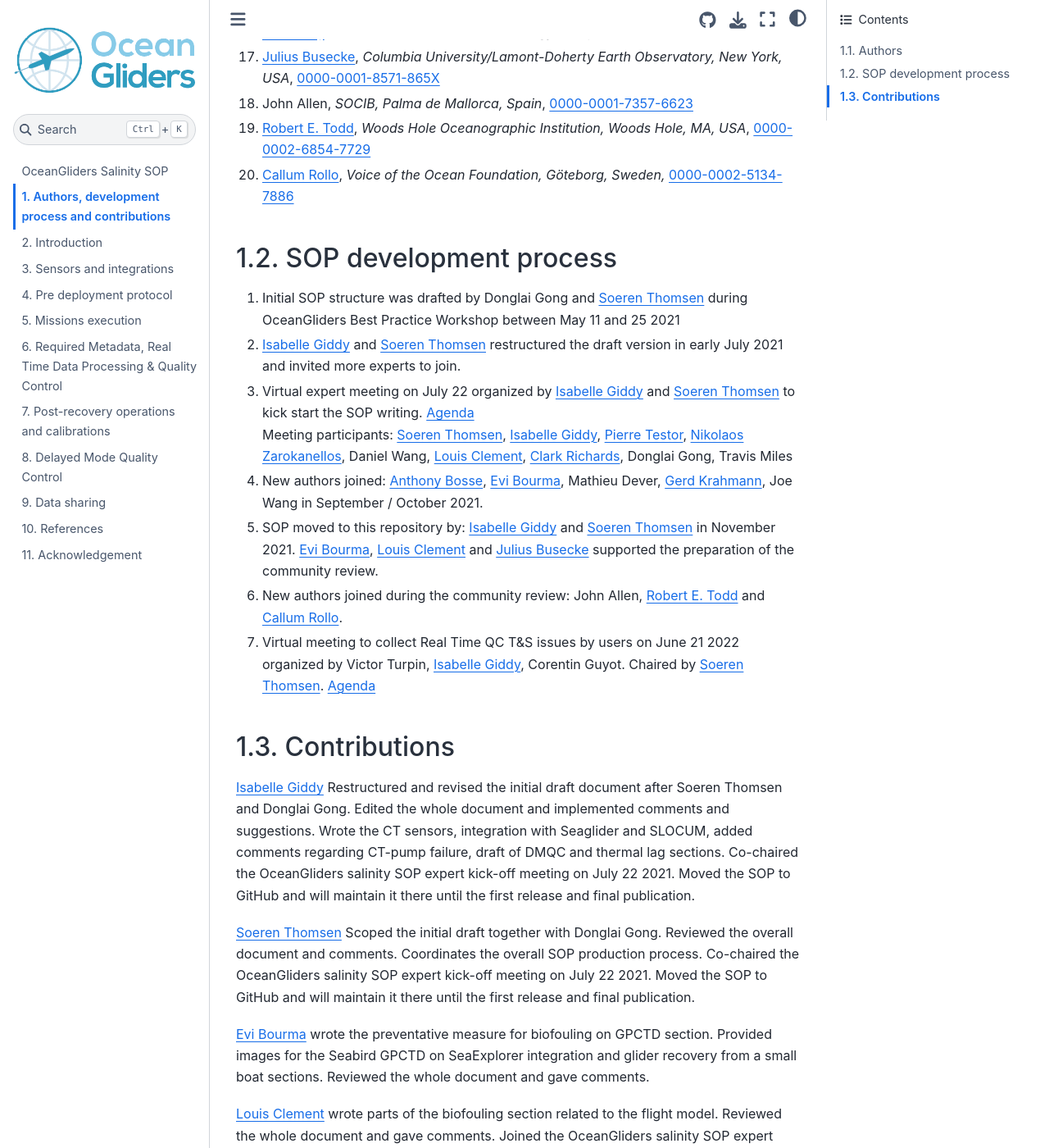
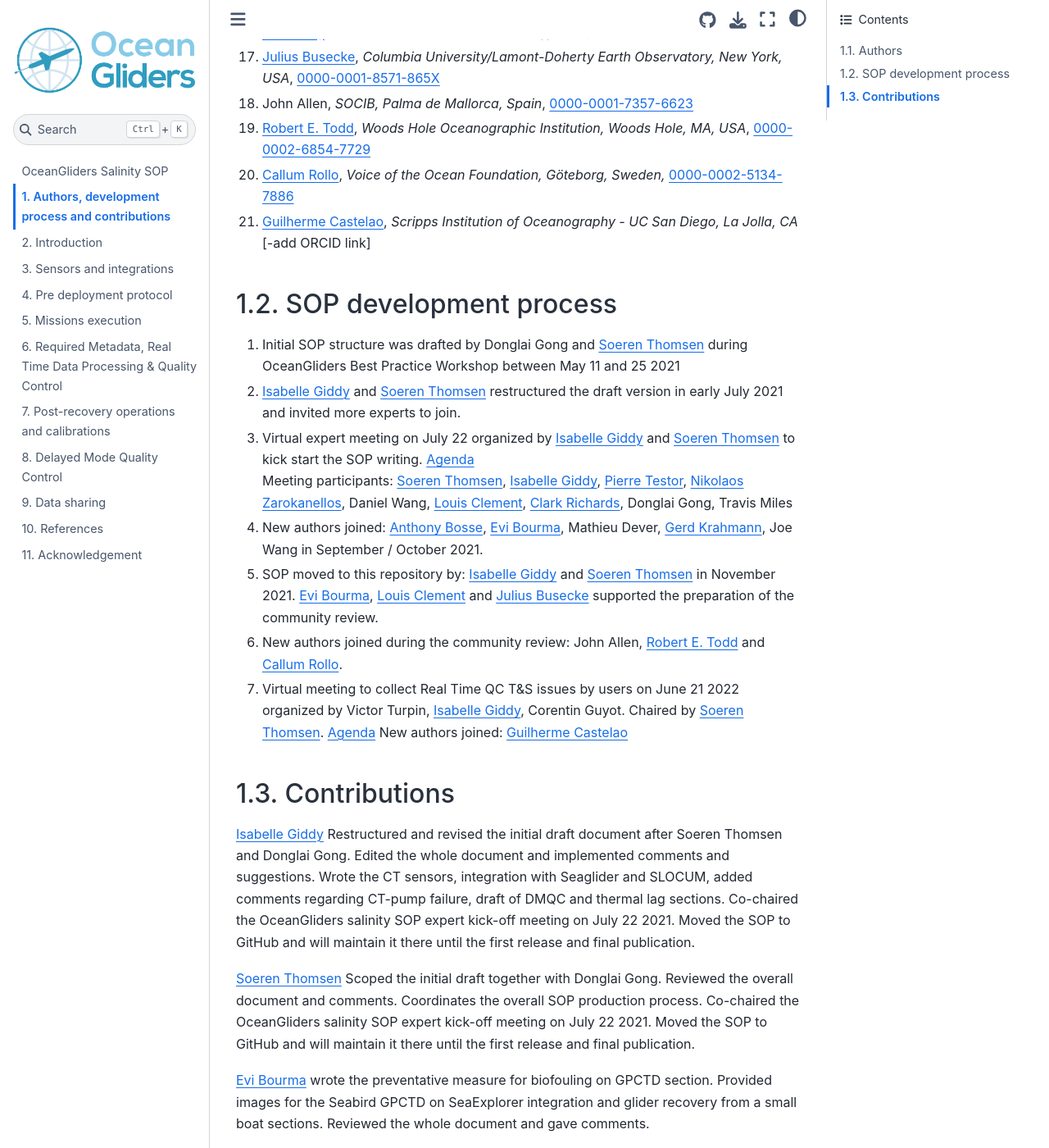
Before and after one commit to OceanGlidersCommunity/Salinity_SOP, a Jupyter Book: the page built from sections/authors_SOP_development_process.md, in a window 1280 px wide and 1400 px high, scrolled down 1035 px. Shown: the whole window at 82% size. Built offline with Jupyter Book 1.0.4 settings and Sphinx 7.4.7 and the Sphinx Book theme 1.1.4, drawn with Linux system fonts in a browser that asks for light colours; some of the changed text lies outside the part shown.

Commit message:
add Gui's contributions
Hi @castelao please check what I wrote as your contributions and adapt accordingly. Do you have an ORCID?

```diff
--- a/sections/authors_SOP_development_process.md
+++ b/sections/authors_SOP_development_process.md
@@ -21,6 +21,7 @@
   1. John Allen, *SOCIB, Palma de Mallorca, Spain*, [0000-0001-7357-6623](https://orcid.org/0000-0001-7357-6623)
   1. [Robert E. Todd](https://github.com/rtodd-WHOI), *Woods Hole Oceanographic Institution, Woods Hole, MA, USA*, [0000-0002-6854-7729](https://orcid.org/0000-0002-6854-7729)
   2. [Callum Rollo](https://github.com/callumrollo), *Voice of the Ocean Foundation, Göteborg, Sweden,* [0000-0002-5134-7886](https://orcid.org/0000-0002-5134-7886)
+  3. [Guilherme Castelao](https://github.com/castelao), *Scripps Institution of Oceanography - UC San Diego, La Jolla, CA* [-add ORCID link]
 
 
 ## SOP development process
@@ -38,7 +39,7 @@ Meeting participants: [Soeren Thomsen](https://github.com/soerenthomsen), [Isabe
 
 6) New authors joined during the community review: John Allen, [Robert E. Todd](https://github.com/rtodd-WHOI) and [Callum Rollo](https://github.com/callumrollo).
 
-7) Virtual meeting to collect Real Time QC T&S issues by users on June 21 2022 organized by Victor Turpin, [Isabelle Giddy](https://github.com/patricialg), Corentin Guyot. Chaired by [Soeren Thomsen](https://github.com/soerenthomsen). [Agenda](https://github.com/OceanGlidersCommunity/Salinity_SOP/blob/main/meeting_notes/2022_06_20_RTQC_session.md)
+7) Virtual meeting to collect Real Time QC T&S issues by users on June 21 2022 organized by Victor Turpin, [Isabelle Giddy](https://github.com/patricialg), Corentin Guyot. Chaired by [Soeren Thomsen](https://github.com/soerenthomsen). [Agenda](https://github.com/OceanGlidersCommunity/Salinity_SOP/blob/main/meeting_notes/2022_06_20_RTQC_session.md) New authors joined: [Guilherme Castelao](https://github.com/castelao)
 
 ## Contributions
 
@@ -99,3 +100,5 @@ John Allen provided input related to inter-comparisons with other platforms and
 [Robert Todd](https://github.com/rtodd-WHOI) provided input on Spray Gliders.
 
 [Callum Rollo](https://github.com/callumrollo) reviewed the whole document. Provided technical support related to the jupyter book deployment and helps to maintain the repo.
+
+[Guilherme Castelao](https://github.com/castelao) leads the RTQC chapter.
```
